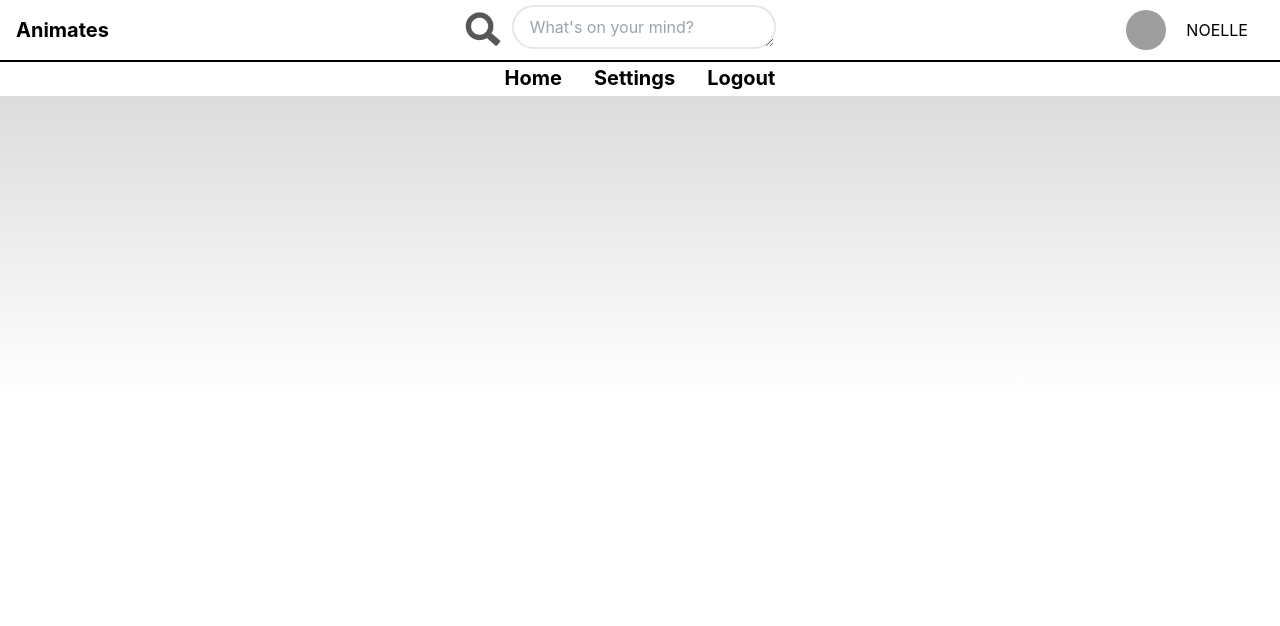
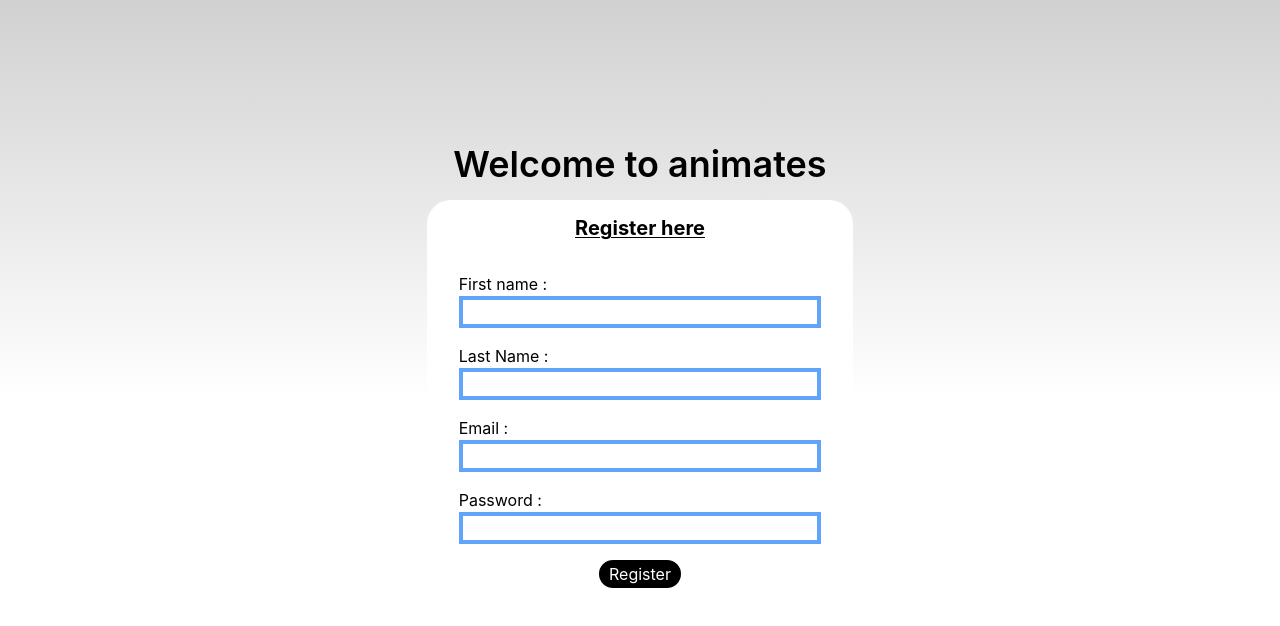
Before and after one commit to Pravasith/capstone-animates, a React (Create React App) app: page /register in a window 1280 px wide. Shown: the top 626 px of the page. Built offline with nearby package versions, Linux system fonts and the light colour scheme; grey boxes are pictures that could not be loaded.

Commit message:
progress 1

```diff
--- a/package.json
+++ b/package.json
@@ -6,6 +6,7 @@
         "@testing-library/jest-dom": "^5.16.4",
         "@testing-library/react": "^13.3.0",
         "@testing-library/user-event": "^13.5.0",
+        "axios": "^0.27.2",
         "express": "^4.18.1",
         "nodemon": "^2.0.19",
         "react": "^18.2.0",
@@ -16,8 +17,7 @@
     },
     "scripts": {
         "del": "rm -r build",
-        "start": "nodemon server.js",
-        "dev": "react-scripts start",
+        "start": "react-scripts start",
         "build": "react-scripts build",
         "test": "react-scripts test",
         "eject": "react-scripts eject"
--- a/src/App.jsx
+++ b/src/App.jsx
@@ -6,6 +6,8 @@ import { useReducer } from "react"
 import userReducer from "./reducers/userReducer"
 import AppContext from "./contexts/AppContext"
 import Settings from "./components/Settings"
+import Login from "./components/Login"
+import Register from "./components/Register"
 
 const RoutesComp = () => (
     <BrowserRouter>
@@ -13,6 +15,7 @@ const RoutesComp = () => (
             <Routes>
                 <Route path="/" element={<Home />} />
                 <Route path="/settings" element={<Settings />} />
+                <Route path="/register" element={<Register />} />
             </Routes>
         </Layout>
     </BrowserRouter>
@@ -20,11 +23,9 @@ const RoutesComp = () => (
 
 function App() {
     const initialState = {
-        userProfile: {
-            username: "noelleSilva",
-            thumbnail:
-                "https://i.pinimg.com/736x/c3/e4/24/c3e424e35083c15a4bd106c46fd051f5.jpg",
-            fullName: "NOELLE",
+        user: {
+            name: null,
+            pp: "https://i.pinimg.com/736x/c3/e4/24/c3e424e35083c15a4bd106c46fd051f5.jpg",
         },
     }
 
--- a/src/components/Layout/Header/index.jsx
+++ b/src/components/Layout/Header/index.jsx
@@ -12,18 +12,10 @@ import { Link } from "react-router-dom"
 const Header = () => {
     const { globalState, dispatch } = useContext(AppContext)
 
-    const onLogin = () => {
-        dispatch({ type: "LOGIN_CLICKED", payload: true })
-    }
-
-    const onSignUp = () => {
-        dispatch({ type: "SIGNUP_CLICKED", payload: true })
-    }
-
     const onLogout = () => {
         dispatch({
-            type: "USER_LOGGED_IN",
-            payload: { fullName: "" },
+            type: "USER_LOGGED_OUT",
+            payload: null,
         })
     }
 
@@ -63,30 +55,11 @@ const Header = () => {
                             <Link to="/settings">{"Settings"}</Link>
                         </h3>
 
-                        {!globalState.userProfile.fullName && (
-                            <h3
-                                onClick={
-                                    globalState.userProfile.fullName
-                                        ? onLogout
-                                        : onSignUp
-                                }
-                                className="px-4 py-1 hover:underline cursor-pointer"
-                            >
-                                {"Register"}
-                            </h3>
-                        )}
-
                         <h3
-                            onClick={
-                                globalState.userProfile.fullName
-                                    ? onLogout
-                                    : onLogin
-                            }
+                            onClick={onLogout}
                             className="px-4 py-1 hover:underline cursor-pointer"
                         >
-                            {globalState.userProfile.fullName
-                                ? "Logout"
-                                : "Login"}
+                            {globalState.user.name && "Logout"}
                         </h3>
                     </div>
                 </div>
--- a/src/components/Layout/index.jsx
+++ b/src/components/Layout/index.jsx
@@ -1,17 +1,20 @@
 import Footer from "./Footer"
 import Header from "./Header"
-import Login from "../Login"
-import Register from "../Register"
 import "./index.css"
 
+import { useLocation } from "react-router-dom"
+
 const Layout = props => {
+    const showHeadersAndFooters = !useLocation().pathname.includes(
+        "register" || "login"
+    )
+
     return (
         <div className="layout-container">
-            <Header />
+            {showHeadersAndFooters && <Header />}
             <div className="pt-36">{props.children}</div>
-            <Login />
-            <Register />
-            <Footer />
+
+            {showHeadersAndFooters && <Footer />}
         </div>
     )
 }
--- a/src/components/Register/index.jsx
+++ b/src/components/Register/index.jsx
@@ -1,50 +1,135 @@
-import { useContext, useEffect } from "react"
+import { useState } from "react"
+import { useContext } from "react"
 import AppContext from "../../contexts/AppContext"
-import { useModal } from "../../hooks/useModal"
+import { useForm } from "../../hooks/useForm"
+import api from "../../services/api"
+import { API_URLS } from "../../services/routes"
+import Button from "../UI/Button"
 
 const Register = props => {
+    const { values, handler } = useForm()
+    const [message, setMessage] = useState()
+
     const { globalState, dispatch } = useContext(AppContext)
 
-    const data = {
-        title: "Register to VideoFlix",
-        labels: [
-            {
-                name: "username",
-                title: "Enter Username",
-            },
-            {
-                name: "fullName",
-                title: "Enter Full Name",
-            },
-            {
-                name: "password",
-                title: "Enter password",
-            },
-        ],
-        submitHandler: values => {
-            dispatch({
-                type: "USER_SIGNED_IN",
-                payload: { fullName: values.fullName },
-            })
-        },
-        onCloseModal: () => {
-            dispatch({
-                type: "SIGNUP_CLICKED",
-                payload: false,
-            })
-        },
+    const validateEmpty = values => {
+        if (
+            !values.firstName ||
+            !values.lastName ||
+            !values.email ||
+            !values.password
+        ) {
+            return false
+        }
+
+        return true
     }
 
-    const { Modal, openModal } = useModal()
+    const handleSubmit = e => {
+        e.preventDefault()
 
-    useEffect(() => {
-        if (globalState.showSignUp) openModal()
-    }, [globalState.showSignUp])
+        if (validateEmpty(values)) {
+            const request = {
+                firstName: values.firstName,
+                lastName: values.lastName,
+                email: values.email,
+                password: values.password,
+            }
+
+            api.POST(API_URLS.REGISTER_USER, request)
+                .then(response => {
+                    if (response.error) {
+                        setMessage(response.message)
+                    } else {
+                        dispatch({
+                            type: "USER_LOGGED_IN",
+                            payload: {
+                                name:
+                                    response.body.firstName +
+                                    " " +
+                                    response.body.lastName,
+                            },
+                        })
+                    }
+                })
+                .catch(err => {
+                    console.log(err)
+                })
+        } else {
+            setMessage("Fields cannot be empty")
+        }
+    }
 
     return (
-        <>
-            <Modal {...data} />
-        </>
+        <div className="flex-col-center w-full">
+            <h1>Welcome to animates</h1>
+
+            <div className="register-screen w-full flex-col-center ">
+                <form
+                    className="flex-col-center my-4 w-1/3 py-4 px-8 bg-white rounded-3xl relative"
+                    onSubmit={handleSubmit}
+                >
+                    <h3 className="font-bold underline">Register here</h3>
+                    <br />
+
+                    <label className="my-2 w-full">
+                        {"First name :"}
+                        <input
+                            className="w-full border-4 border-blue-400"
+                            name={"firstName"}
+                            type="text"
+                            value={values?.firstName}
+                            onChange={handler}
+                        />
+                    </label>
+
+                    <label className="my-2 w-full">
+                        {"Last Name :"}
+                        <input
+                            className="w-full border-4 border-blue-400"
+                            name={"lastName"}
+                            type="text"
+                            value={values?.lastName}
+                            onChange={handler}
+                        />
+                    </label>
+
+                    <label className="my-2 w-full">
+                        {"Email :"}
+                        <input
+                            className="w-full border-4 border-blue-400"
+                            name={"email"}
+                            type="text"
+                            value={values?.email}
+                            onChange={handler}
+                        />
+                    </label>
+
+                    <label className="my-2 w-full">
+                        {"Password :"}
+                        <input
+                            className="w-full border-4 border-blue-400"
+                            name={"password"}
+                            type="text"
+                            value={values?.password}
+                            onChange={handler}
+                        />
+                    </label>
+
+                    <Button
+                        className={"my-2"}
+                        type={"submit"}
+                        text={"Register"}
+                    />
+
+                    {!!message && (
+                        <p className="bg-red-500 px-5 py-2 text-white">
+                            {message}
+                        </p>
+                    )}
+                </form>
+            </div>
+        </div>
     )
 }
 
--- a/src/hooks/useForm.js
+++ b/src/hooks/useForm.js
@@ -1,6 +1,6 @@
 import { useState } from "react"
 
-export const useForm = initialValue => {
+export const useForm = (initialValue = {}) => {
     const [values, setValues] = useState(initialValue)
 
     return {
--- /dev/null
+++ b/src/services/api/index.js
@@ -0,0 +1,49 @@
+import Axios from "axios"
+
+const requestData = {
+    headers: {
+        accept: "application/json",
+        "Accept-Language": "en-US,en;q=0.8",
+        "Content-Type": "application/json",
+    },
+    // withCredentials: true // for cookie Auth
+}
+
+const GET = url => {
+    return new Promise((resolve, reject) => {
+        let data
+
+        Axios.get(url, requestData)
+            .then(res => {
+                data = res.data
+                resolve(data)
+            })
+            .catch(e => {
+                console.error(e)
+                reject(e)
+            })
+    })
+}
+
+const POST = (url, data) => {
+    return new Promise((resolve, reject) => {
+        let responseData
+
+        Axios.post(url, data, requestData)
+            .then(res => {
+                responseData = res.data
+                resolve(responseData)
+            })
+            .catch(e => {
+                console.error(e)
+                reject(e)
+            })
+    })
+}
+
+const api = {
+    GET,
+    POST,
+}
+
+export default api
--- a/src/components/api/index.js
+++ b/src/services/routes/index.js
@@ -1,7 +1,7 @@
 export const DOMAIN =
     process.env.NODE_ENV === "production"
-        ? "api-animates-007.herokuapp.com"
-        : "localhost:8000"
+        ? "https://api-animates-007.herokuapp.com"
+        : "http://localhost:8000"
 
 export const BASE = DOMAIN + "/api/v1"
 
```
Also changed, not shown: 1 other file (tests, documents, lock files or other folders).
